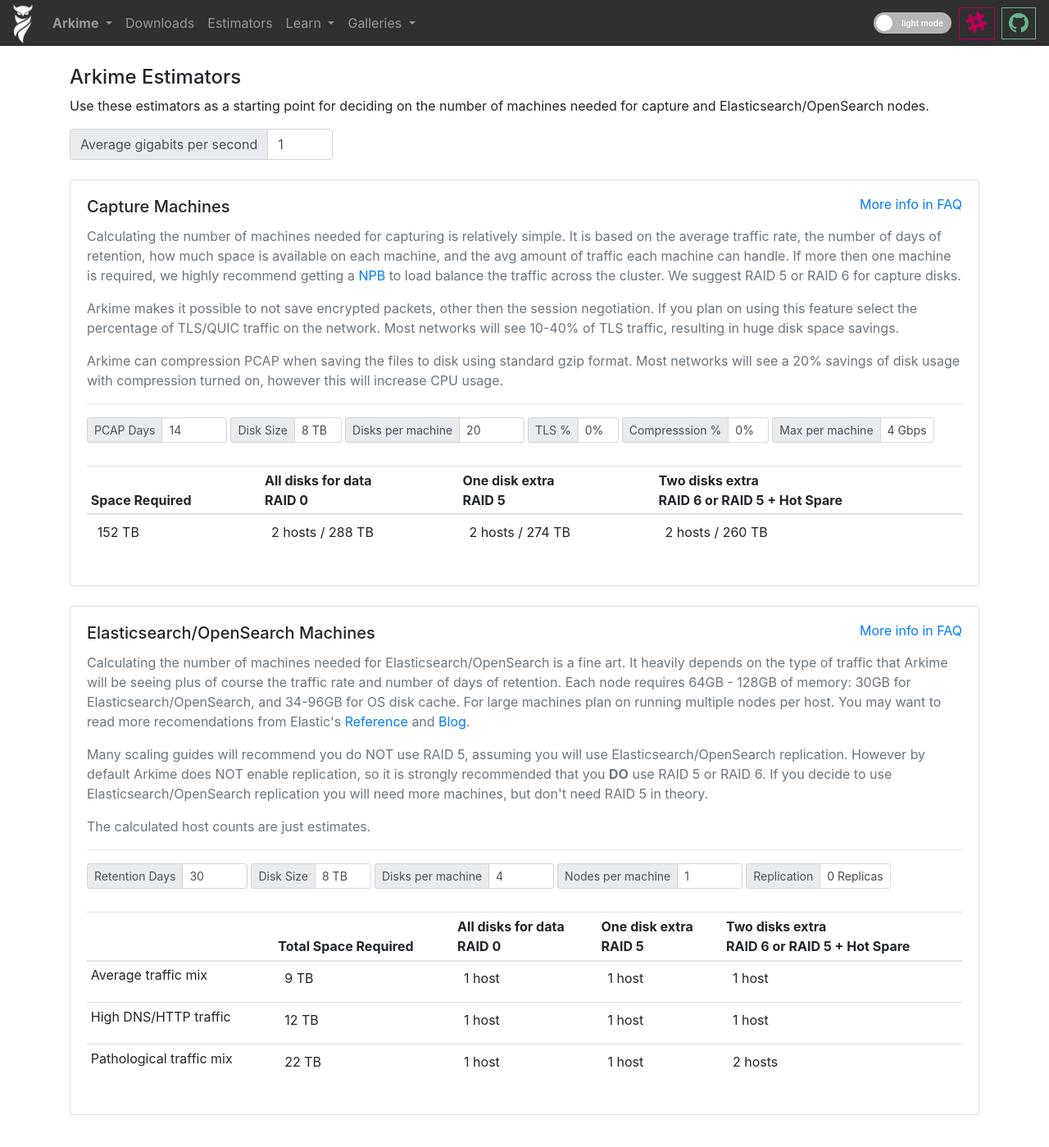
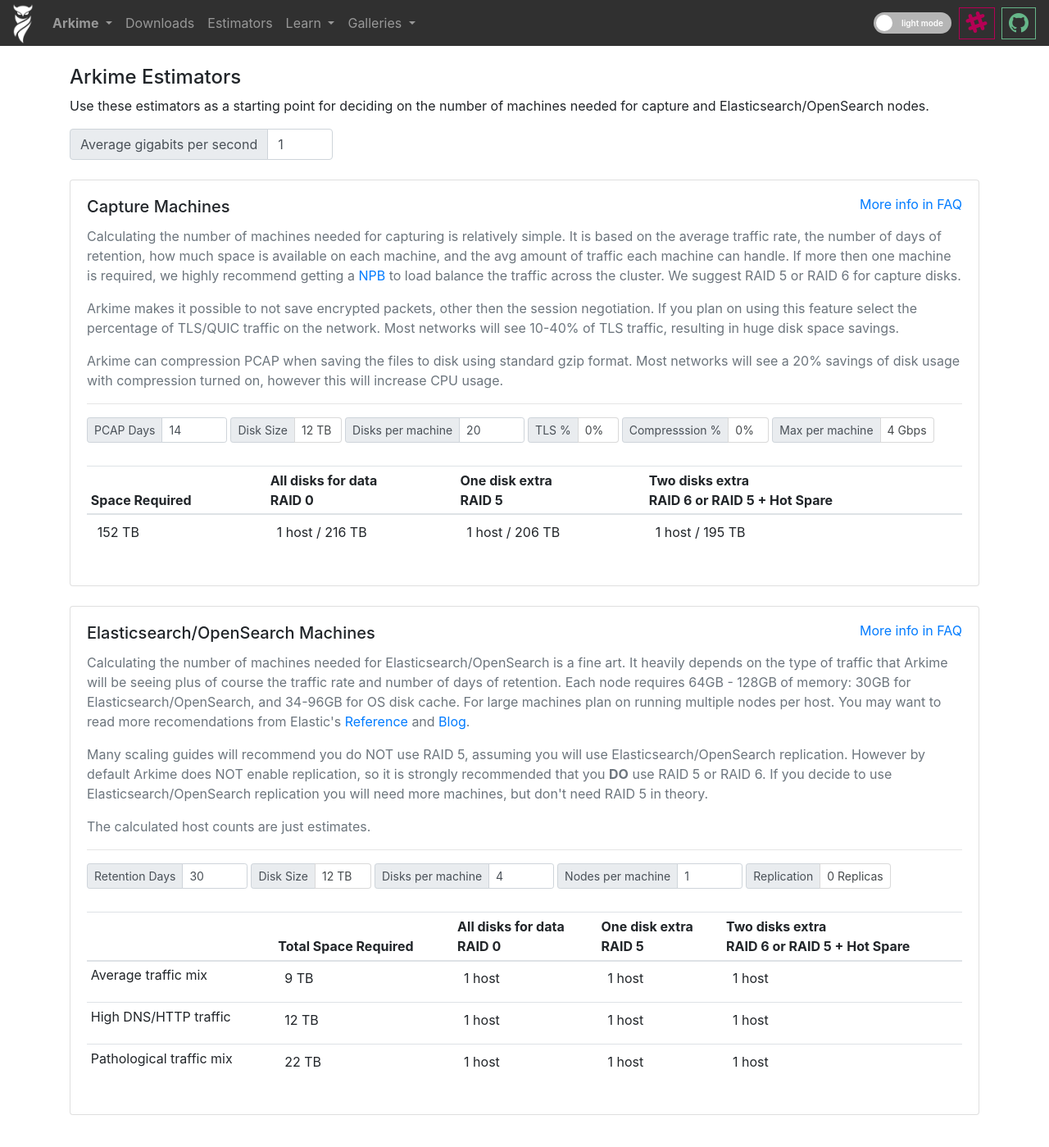
Before and after one commit to arkime/arkimeweb, a Jekyll site: the page built from estimators.html, in a window 1280 px wide and 1400 px high. Shown: the whole window at 82% size. Built offline with Jekyll 4.4.1, drawn with Linux system fonts in a browser that asks for light colours; some of the changed lines change nothing that is shown.

Commit message:
change default to 12TB drives

```diff
--- a/estimators.html
+++ b/estimators.html
@@ -138,9 +138,9 @@
                   <option value=3000>3 TB</option>
                   <option value=4000>4 TB</option>
                   <option value=6000>6 TB</option>
-                  <option value=8000 selected>8 TB</option>
+                  <option value=8000>8 TB</option>
                   <option value=10000>10 TB</option>
-                  <option value=12000>12 TB</option>
+                  <option value=12000 selected>12 TB</option>
                   <option value=14000>14 TB</option>
                   <option value=16000>16 TB</option>
                   <option value=18000>18 TB</option>
@@ -312,9 +312,9 @@
                   <option value=2000>3 TB</option>
                   <option value=4000>4 TB</option>
                   <option value=6000>6 TB</option>
-                  <option value=8000 selected>8 TB</option>
+                  <option value=8000>8 TB</option>
                   <option value=10000>10 TB</option>
-                  <option value=12000>12 TB</option>
+                  <option value=12000 selected>12 TB</option>
                   <option value=14000>14 TB</option>
                   <option value=16000>16 TB</option>
                   <option value=18000>18 TB</option>
```
